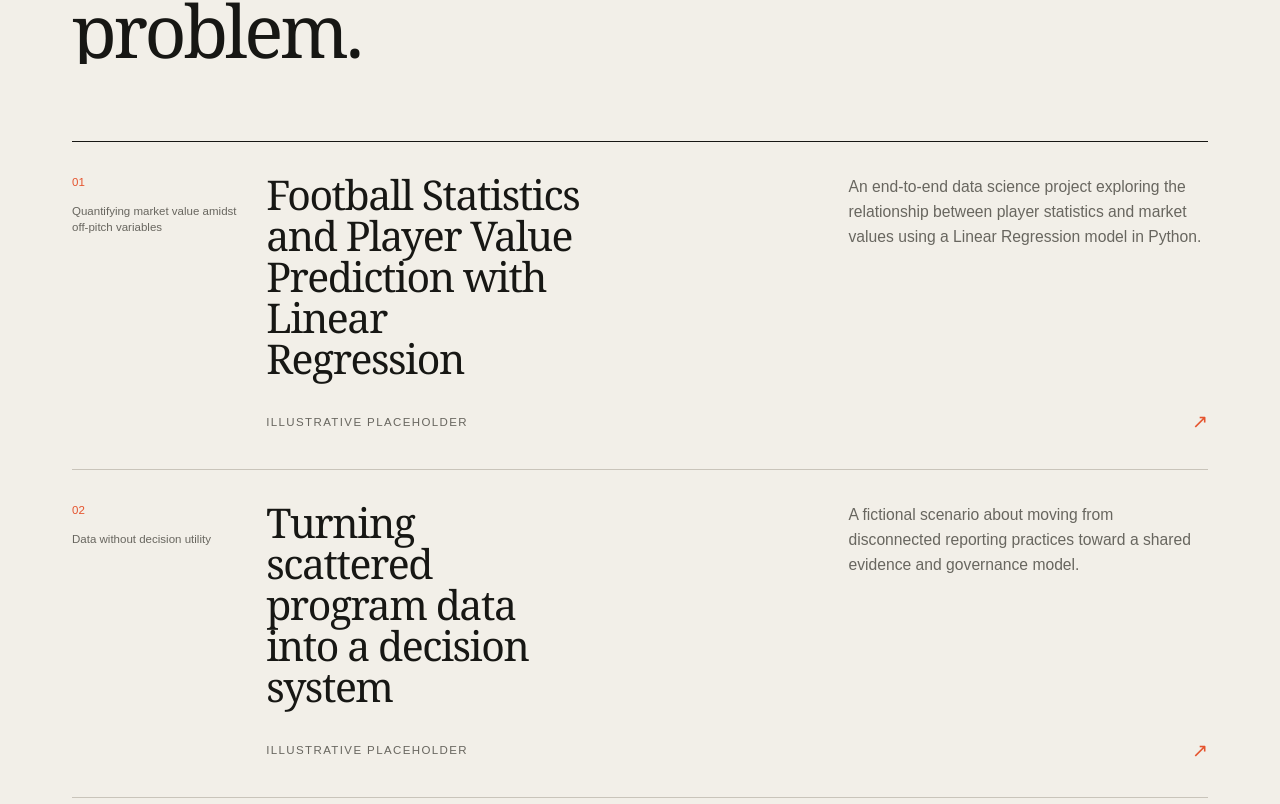
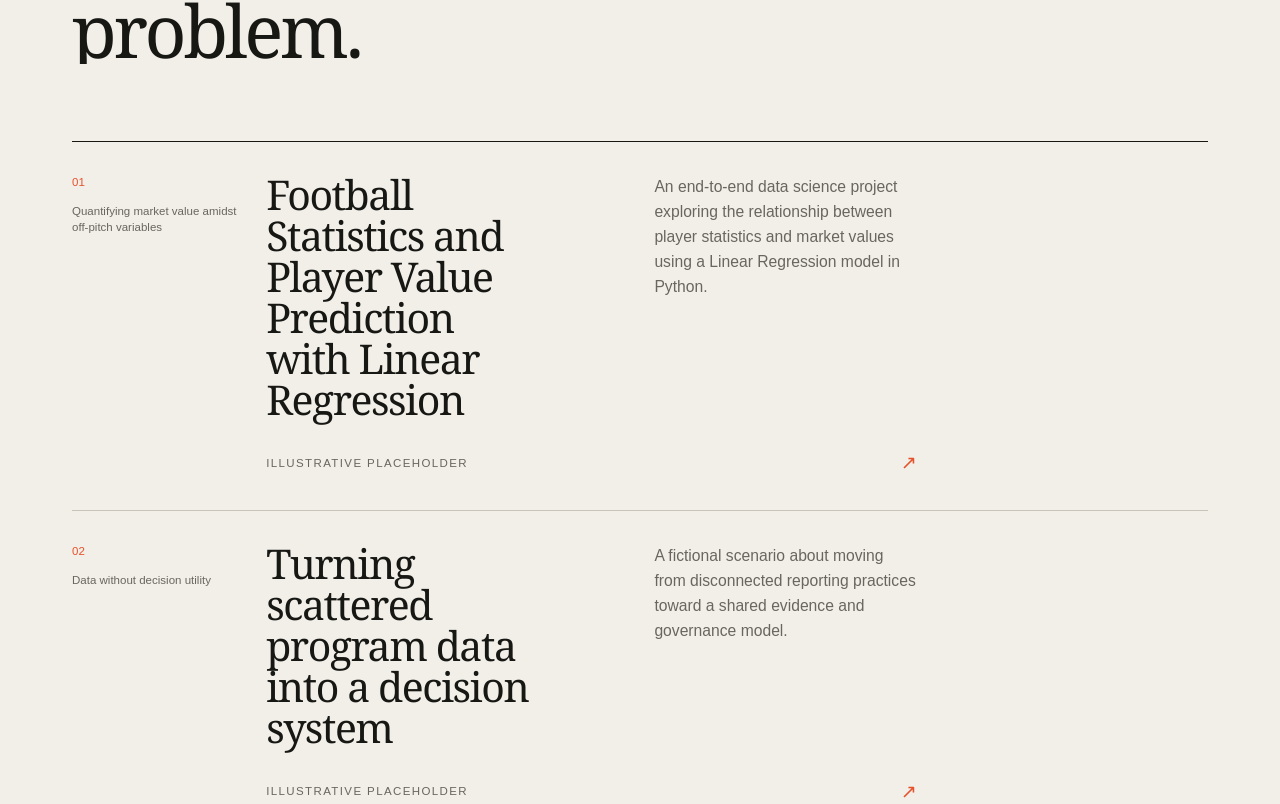
Before and after one commit to Wandera-Martin/portfolio-test, a Next.js app: page / in a window 1280 px wide. Shown: the part 1796-2600 px from the top of the page. Built offline with nearby package versions, Linux system fonts and the light colour scheme.

Commit message:
Refine desktop project preview composition

```diff
--- a/app/globals.css
+++ b/app/globals.css
@@ -437,6 +437,7 @@ button:focus-visible {
   grid-template-columns: repeat(12, minmax(0, 1fr));
   gap: var(--gutter);
   align-items: start;
+  transition: min-height 420ms cubic-bezier(0.2, 0.8, 0.2, 1), padding 420ms cubic-bezier(0.2, 0.8, 0.2, 1);
 }
 
 .project-row-link::before {
@@ -468,8 +469,8 @@ button:focus-visible {
 }
 
 .project-row h3 {
-  grid-column: 3 / 8;
-  max-width: 14ch;
+  grid-column: 3 / 7;
+  max-width: 12ch;
   font-family: "Newsreader Variable", Georgia, serif;
   font-size: clamp(2.15rem, 3.2vw, 3.65rem);
   font-weight: 400;
@@ -478,8 +479,8 @@ button:focus-visible {
 }
 
 .project-row-link > p {
-  grid-column: 9 / -1;
-  max-width: 28rem;
+  grid-column: 7 / 10;
+  max-width: 24rem;
   color: var(--graphite);
   font-size: clamp(0.98rem, 1.05vw, 1.05rem);
   line-height: 1.6;
@@ -487,7 +488,7 @@ button:focus-visible {
 
 .project-row-action {
   display: flex;
-  grid-column: 3 / -1;
+  grid-column: 3 / 10;
   align-self: end;
   align-items: center;
   justify-content: space-between;
@@ -508,18 +509,26 @@ button:focus-visible {
   position: absolute;
   z-index: 4;
   top: 50%;
-  right: 20%;
-  width: min(21vw, 18rem);
+  right: 0;
+  width: min(22vw, 20rem);
   pointer-events: none;
   opacity: 0;
-  transform: translateY(-45%) rotate(1.5deg) scale(0.96);
+  transform: translateY(-46%) scale(0.96);
   transition: opacity 280ms ease, transform 420ms cubic-bezier(0.2, 0.8, 0.2, 1);
 }
 
 .project-row-link:hover .project-row-preview,
 .project-row-link:focus-visible .project-row-preview {
   opacity: 1;
-  transform: translateY(-50%) rotate(-1deg) scale(1);
+  transform: translateY(-50%) scale(1);
+}
+
+@media (min-width: 1101px) and (hover: hover) {
+  .project-row-link:hover,
+  .project-row-link:focus-visible {
+    min-height: 20rem;
+    padding-block: 2.5rem;
+  }
 }
 
 .section-end-link {
@@ -1115,6 +1124,9 @@ button:focus-visible {
   :root { --content: calc(100vw - 5rem); }
   .hero-title { grid-column: 1 / 9; font-size: clamp(4rem, 7vw, 6.3rem); }
   .hero-aside { grid-column: 9 / -1; }
+  .project-row h3 { grid-column: 3 / 8; max-width: 14ch; }
+  .project-row-link > p { grid-column: 8 / -1; max-width: 28rem; }
+  .project-row-action { grid-column: 3 / -1; }
   .project-row-preview { display: none; }
   .framework-row > p:not(.framework-items) { grid-column: 7 / 11; }
   .framework-items { grid-column: 11 / -1; }
```
